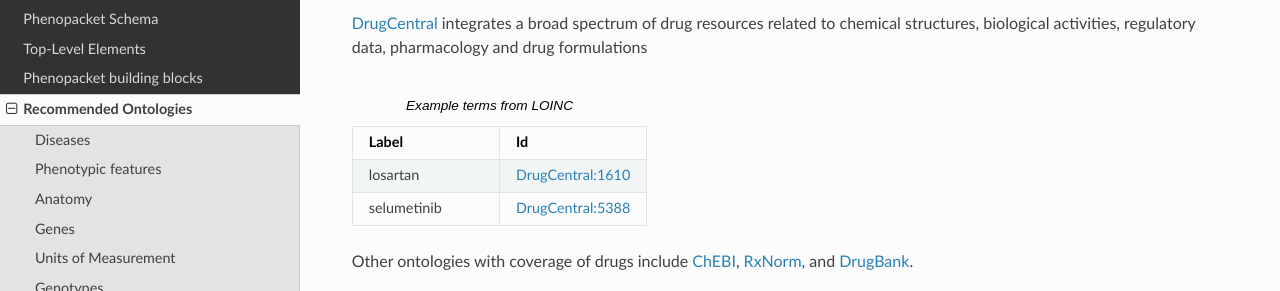
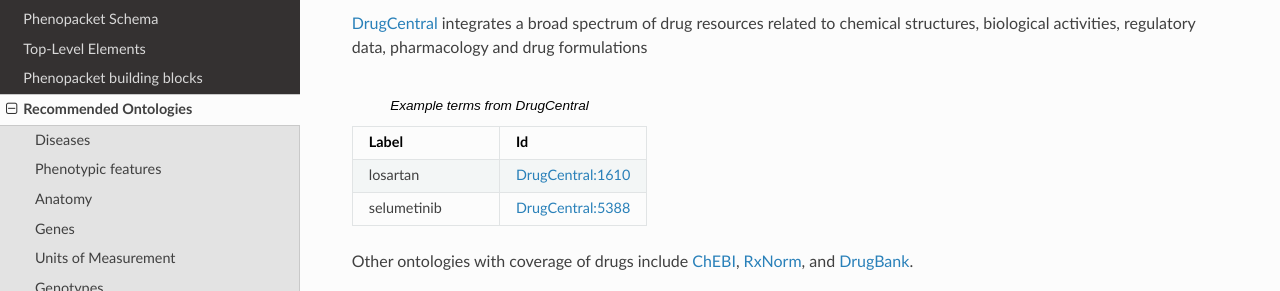
Before and after one commit to phenopackets/phenopacket-schema, a Sphinx documentation site: the page built from docs/recommended-ontologies.rst, in a window 1280 px wide and 900 px high, scrolled down 2467 px. Shown: the part 162-453 px from the top of the window. Built offline with Sphinx 7.4.7 and the Read the Docs theme 2.0.0, drawn with Linux system fonts in a browser that asks for light colours; pages that are not in the unit, such as notebooks, are missing from menus.

Commit message:
fix typo

```diff
--- a/docs/recommended-ontologies.rst
+++ b/docs/recommended-ontologies.rst
@@ -169,7 +169,7 @@
 chemical structures, biological activities, regulatory data, pharmacology and drug formulations
 
 
-.. list-table:: Example terms from LOINC
+.. list-table:: Example terms from DrugCentral
    :widths: 50 50
    :header-rows: 1
 
```
